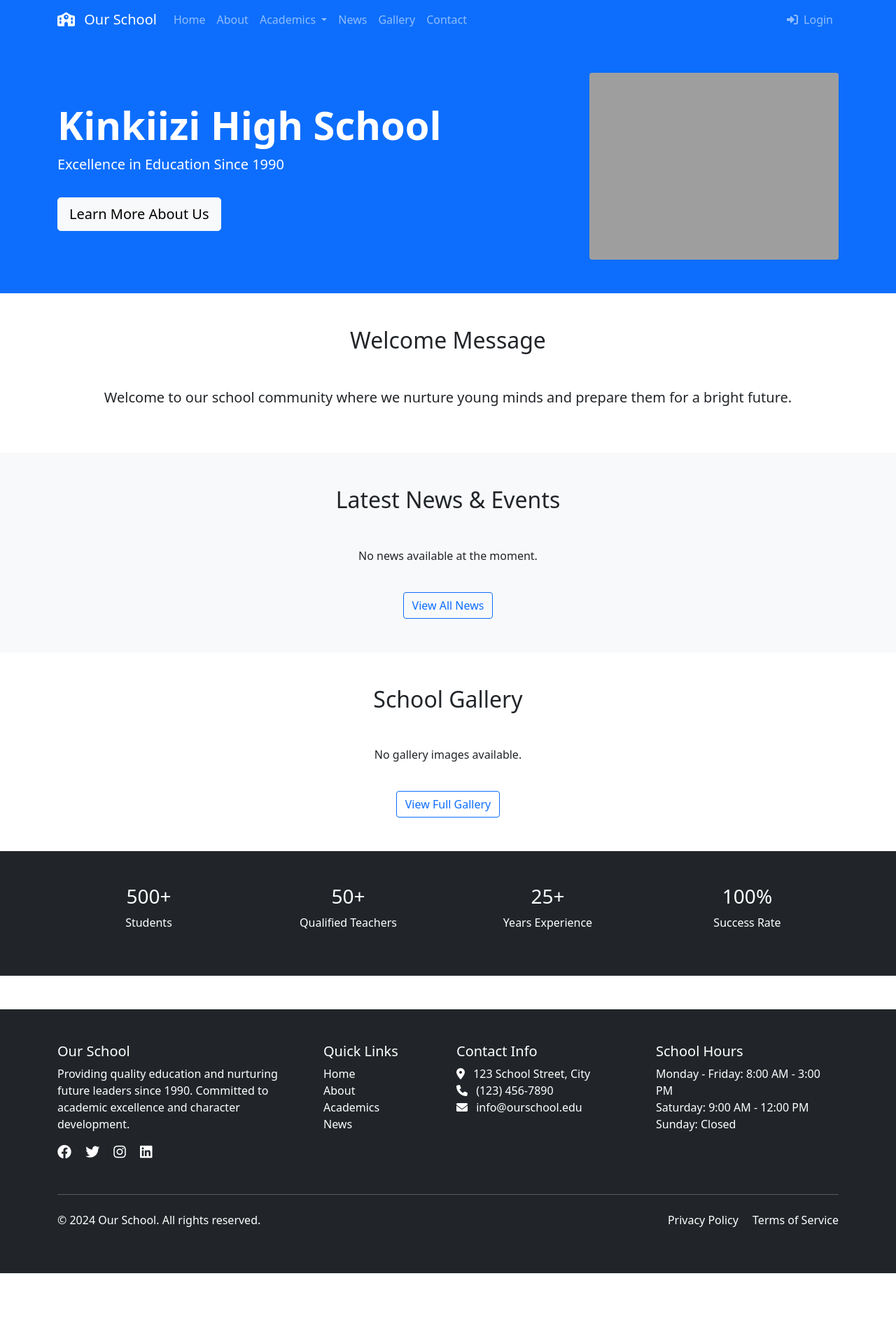
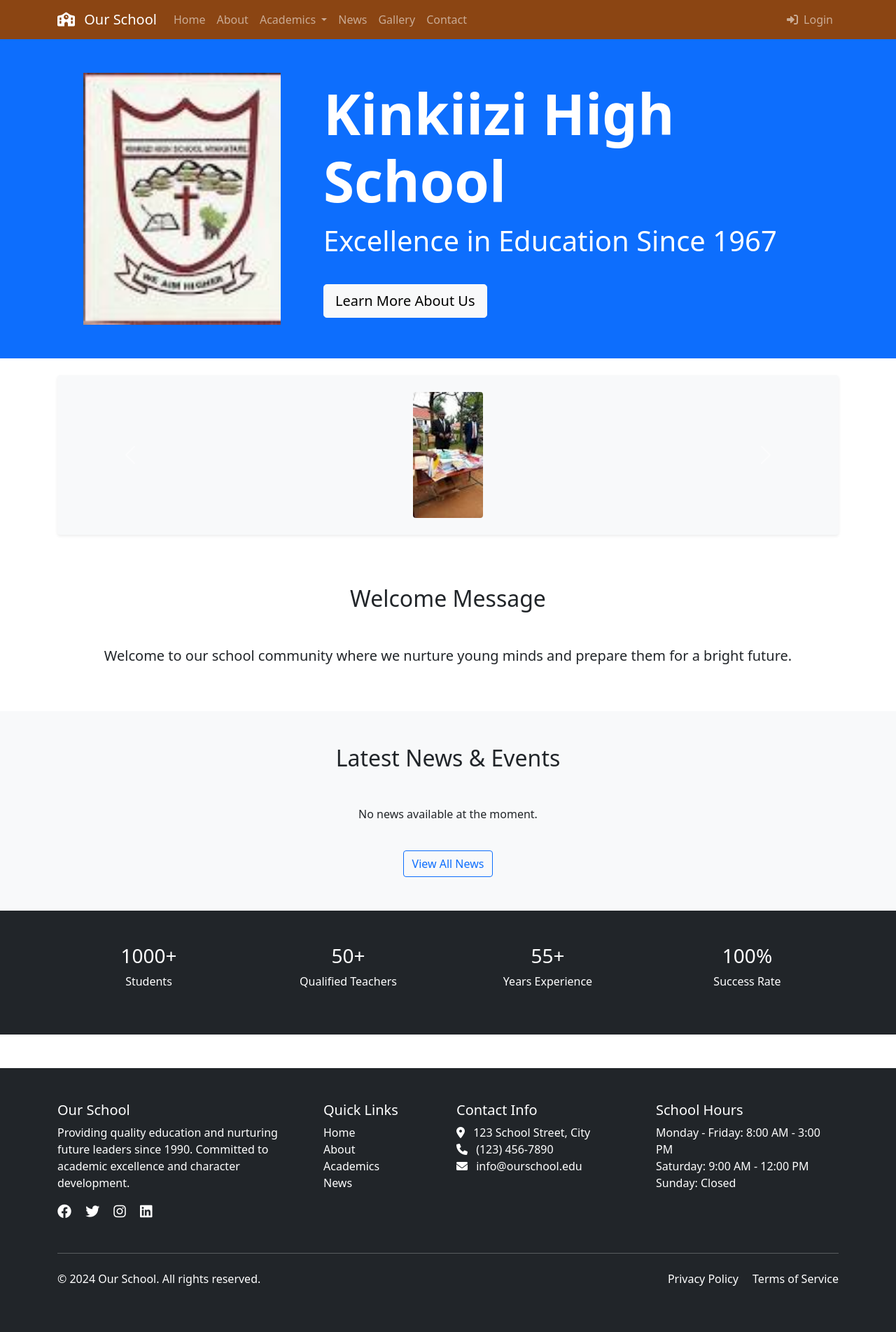
Before and after one commit to Mwanabasa/kinkiizi, a Django app: page / in a window 1280 px wide. Shown: the whole page at 70% size. Before the commit the page ends 1819 px from the top, so only its background shows below. Run offline with Django 5.2, Linux system fonts and the light colour scheme; data comes from the database, SQL or seed files in the repository; both versions use the stored data as it was after the commit; grey boxes are pictures that could not be loaded.

Commit message:
added lightox

```diff
--- a/school_website/apps/home/views.py
+++ b/school_website/apps/home/views.py
@@ -1,16 +1,17 @@
 # apps/home/views.py
 from django.shortcuts import render
 from django.views.generic import TemplateView
+from gallery.models import GalleryImage
 
 class HomeView(TemplateView):
     template_name = 'home/index.html'
 
     def get_context_data(self, **kwargs):
         context = super().get_context_data(**kwargs)
-        # Temporarily remove the imports that cause circular dependencies
-        context['latest_news'] = []  # Empty for now
-        context['gallery_images'] = []  # Empty for now
-        context['home_content'] = None  # Empty for now
+        # TODO: wire actual latest news and home content
+        context['latest_news'] = []
+        context['gallery_images'] = GalleryImage.objects.all()[:12]
+        context['home_content'] = []
         return context
 
 # Temporary simple view for testing
--- a/school_website/templates/contact/index.html
+++ b/school_website/templates/contact/index.html
@@ -4,7 +4,7 @@
 
 {% block content %}
 <div class="container py-5">
-    <h1 class="text-center mb-5">Contact Us</h1>
+    <h1 class="text-center mb-5" style="color: red;">Contact Us</h1>
 
     <div class="row">
         <!-- Contact Information -->
--- a/school_website/templates/gallery/index.html
+++ b/school_website/templates/gallery/index.html
@@ -4,6 +4,9 @@
 
 {% block extra_css %}
 <style>
+    body {
+        background-color: cyan;
+    }
     .gallery-item {
         position: relative;
         overflow: hidden;
--- a/school_website/templates/home/index.html
+++ b/school_website/templates/home/index.html
@@ -9,17 +9,76 @@
 <section class="hero-section bg-primary text-white py-5">
     <div class="container">
         <div class="row align-items-center">
+            <div class="col-lg-4">
+                <img src="{% static 'badge.jpeg' %}" alt="School Badge" class="img-fluid rounded" style="height: 360px; width: 100%; object-fit: contain; padding-left: -70px;">
+            </div>
             <div class="col-lg-8">
-                <h1 class="display-4 fw-bold">Kinkiizi High School</h1>
-                <p class="lead">Excellence in Education Since 1990</p>
+                <h1 class="display-4 fw-bold" style="font-size: 80px;">Kinkiizi High School</h1>
+                <p class="lead" style="font-size: 40px;">Excellence in Education Since 1967</p>
                 <a href="{% url 'about' %}" class="btn btn-light btn-lg mt-3">Learn More About Us</a>
-            </div>
-            <div class="col-lg-4">
-                <img src="{% static 'images/school-building.png' %}" alt="School Building" class="img-fluid rounded">
             </div>
         </div>
     </div>
 </section>
+
+<!-- Photo Lightbox Section -->
+<section class="py-4">
+    <div class="container">
+        <div class="bg-light p-3 p-md-4 rounded shadow-sm">
+
+            <div id="thumbnailCarousel" class="carousel slide" data-bs-ride="carousel" data-bs-interval="2500">
+                <div class="carousel-inner text-center">
+                    {% for image in gallery_images %}
+                    <div class="carousel-item {% if forloop.first %}active{% endif %}">
+                    <a href="{{ image.image.url }}" data-bs-toggle="modal" data-bs-target="#lightboxModal" data-index="{{ forloop.counter0 }}">
+                            <img src="{{ image.image.url }}" alt="{{ image.title }}" class="img-fluid rounded" style="height: 180px; width: auto; max-width: 100%; object-fit: cover;">
+                        </a>
+                    </div>
+                    {% empty %}
+                    <div class="carousel-item active">
+                        <div class="p-3">No photos yet.</div>
+                    </div>
+                    {% endfor %}
+                </div>
+                <button class="carousel-control-prev" type="button" data-bs-target="#thumbnailCarousel" data-bs-slide="prev">
+                    <span class="carousel-control-prev-icon" aria-hidden="true"></span>
+                    <span class="visually-hidden">Previous</span>
+                </button>
+                <button class="carousel-control-next" type="button" data-bs-target="#thumbnailCarousel" data-bs-slide="next">
+                    <span class="carousel-control-next-icon" aria-hidden="true"></span>
+                    <span class="visually-hidden">Next</span>
+                </button>
+            </div>
+        </div>
+    </div>
+</section>
+
+<!-- Lightbox Modal with Carousel -->
+<div class="modal fade" id="lightboxModal" tabindex="-1" aria-hidden="true">
+    <div class="modal-dialog modal-dialog-centered modal-xl">
+        <div class="modal-content bg-dark">
+            <div class="modal-body p-0">
+                <div id="lightboxCarousel" class="carousel slide" data-bs-ride="carousel" data-bs-interval="3000">
+                    <div class="carousel-inner">
+                        {% for image in gallery_images %}
+                        <div class="carousel-item {% if forloop.first %}active{% endif %}">
+                            <img src="{{ image.image.url }}" class="d-block" alt="{{ image.title }}" style="max-height: 90vh; width: 100%; object-fit: contain; background: #000;">
+                        </div>
+                        {% endfor %}
+                    </div>
+                    <button class="carousel-control-prev" type="button" data-bs-target="#lightboxCarousel" data-bs-slide="prev">
+                        <span class="carousel-control-prev-icon" aria-hidden="true"></span>
+                        <span class="visually-hidden">Previous</span>
+                    </button>
+                    <button class="carousel-control-next" type="button" data-bs-target="#lightboxCarousel" data-bs-slide="next">
+                        <span class="carousel-control-next-icon" aria-hidden="true"></span>
+                        <span class="visually-hidden">Next</span>
+                    </button>
+                </div>
+            </div>
+        </div>
+    </div>
+</div>
 
 <!-- Welcome Message -->
 <section class="py-5">
@@ -73,38 +132,14 @@
     </div>
 </section>
 
-<!-- Gallery Preview -->
-<section class="py-5">
-    <div class="container">
-        <h2 class="text-center mb-5">School Gallery</h2>
-        <div class="row">
-            {% for image in gallery_images %}
-            <div class="col-md-3 col-sm-6 mb-4">
-                <div class="gallery-item">
-                    <img src="{{ image.image.url }}" alt="{{ image.title }}" class="img-fluid rounded" style="height: 200px; width: 100%; object-fit: cover;">
-                    <div class="text-center mt-2">
-                        <small>{{ image.title }}</small>
-                    </div>
-                </div>
-            </div>
-            {% empty %}
-            <div class="col-12">
-                <p class="text-center">No gallery images available.</p>
-            </div>
-            {% endfor %}
-        </div>
-        <div class="text-center mt-4">
-            <a href="{% url 'gallery' %}" class="btn btn-outline-primary">View Full Gallery</a>
-        </div>
-    </div>
-</section>
+<!-- Gallery section intentionally removed from homepage -->
 
 <!-- Quick Info -->
 <section class="bg-dark text-white py-5">
     <div class="container">
         <div class="row text-center">
             <div class="col-md-3">
-                <h3>500+</h3>
+                <h3>1000+</h3>
                 <p>Students</p>
             </div>
             <div class="col-md-3">
@@ -112,7 +147,7 @@
                 <p>Qualified Teachers</p>
             </div>
             <div class="col-md-3">
-                <h3>25+</h3>
+                <h3>55+</h3>
                 <p>Years Experience</p>
             </div>
             <div class="col-md-3">
@@ -123,3 +158,34 @@
     </div>
 </section>
 {% endblock %}
+
+{% block extra_js %}
+<script>
+document.addEventListener('click', function (event) {
+    var link = event.target.closest('a[data-bs-target="#lightboxModal"][data-index]');
+    if (!link) return;
+    var index = parseInt(link.getAttribute('data-index'), 10) || 0;
+    var carouselEl = document.getElementById('lightboxCarousel');
+    if (!carouselEl) return;
+    var carousel = bootstrap.Carousel.getOrCreateInstance(carouselEl, { interval: 3000, ride: 'carousel' });
+    carousel.to(index);
+});
+
+// Start cycling when modal opens; pause when it closes
+var modalEl = document.getElementById('lightboxModal');
+if (modalEl) {
+    modalEl.addEventListener('shown.bs.modal', function () {
+        var carouselEl = document.getElementById('lightboxCarousel');
+        if (!carouselEl) return;
+        var carousel = bootstrap.Carousel.getOrCreateInstance(carouselEl, { interval: 3000, ride: 'carousel' });
+        carousel.cycle();
+    });
+    modalEl.addEventListener('hidden.bs.modal', function () {
+        var carouselEl = document.getElementById('lightboxCarousel');
+        if (!carouselEl) return;
+        var carousel = bootstrap.Carousel.getOrCreateInstance(carouselEl);
+        carousel.pause();
+    });
+}
+</script>
+{% endblock %}
--- a/school_website/templates/partials/_navbar.html
+++ b/school_website/templates/partials/_navbar.html
@@ -1,4 +1,4 @@
-<nav class="navbar navbar-expand-lg navbar-dark bg-primary sticky-top">
+<nav class="navbar navbar-expand-lg navbar-dark sticky-top" style="background-color: #8B4513;">
     <div class="container">
         <a class="navbar-brand" href="{% url 'home' %}">
             <i class="fas fa-school me-2"></i>
```
Also changed, not shown: school_website/db.sqlite3, school_website/media/gallery/images_3.jpeg (added), school_website/static/badge.jpeg (added).
